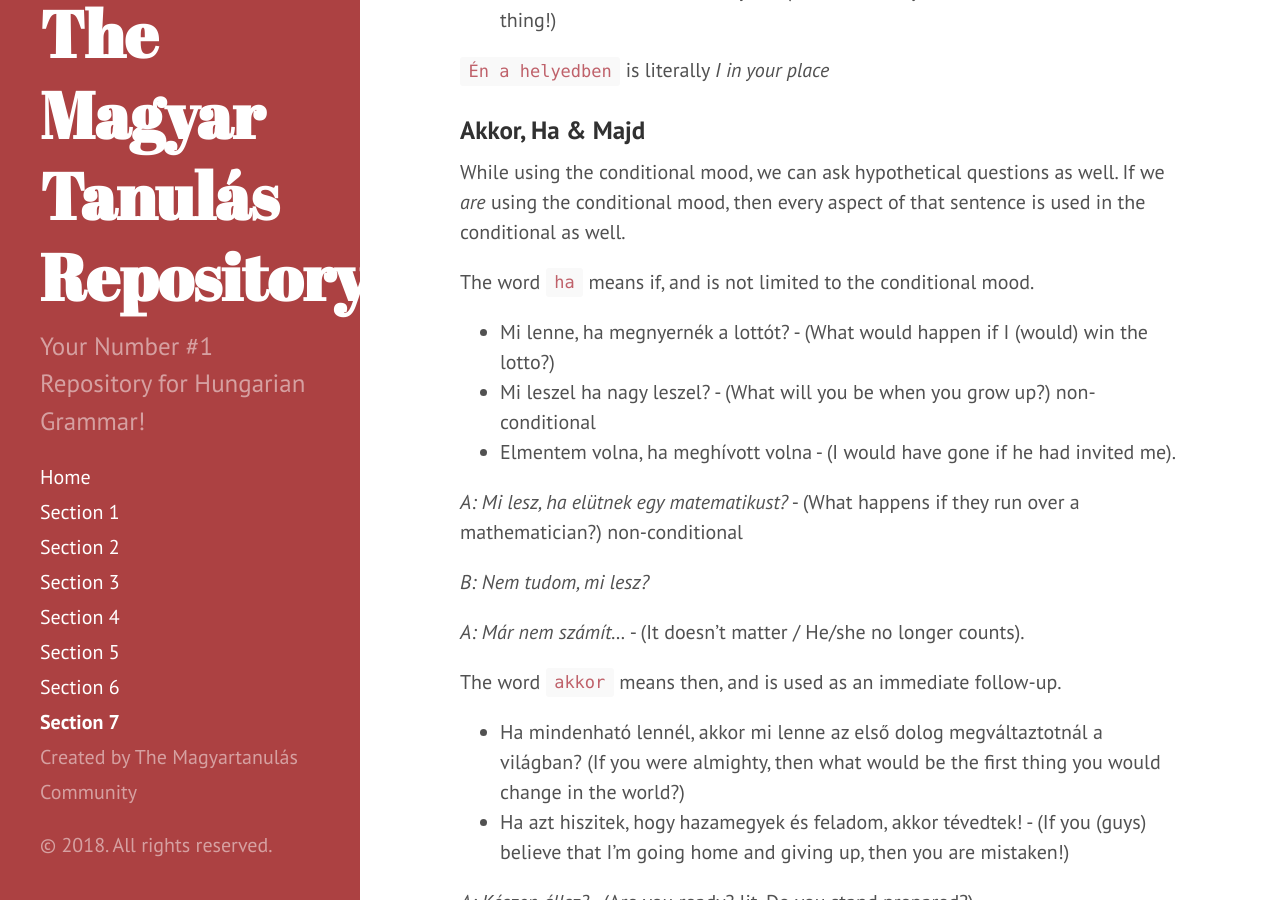
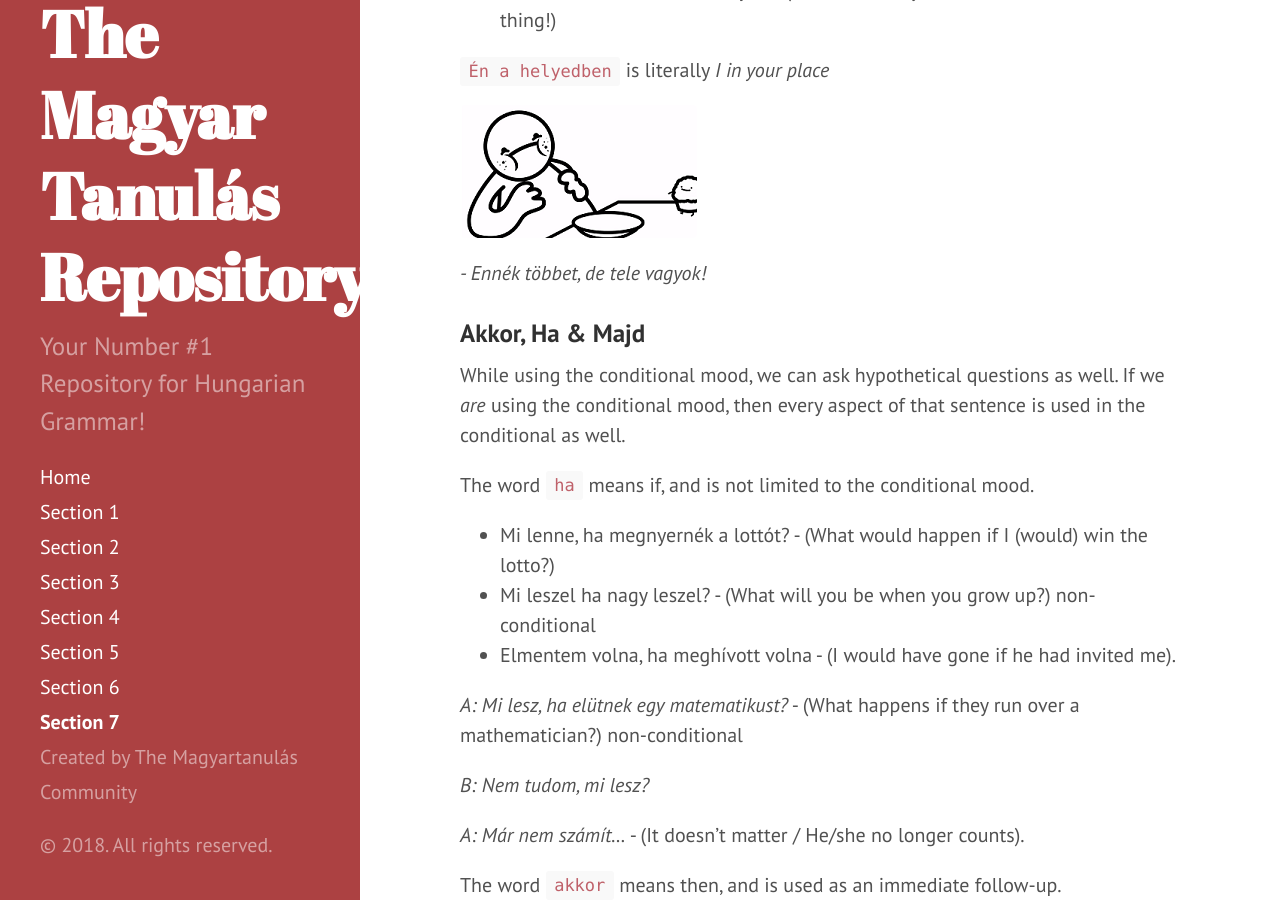
Before and after one commit to Magyartanulas/magyartanulas.github.io, a Jekyll site: the page built from Section7.md, in a window 1280 px wide and 900 px high, scrolled down 2355 px. Built offline with Jekyll 4.4.1, drawn with Linux system fonts in a browser that asks for light colours; Markdown is read by kramdown in place of the engine named in the settings.

Commit message:
Update Section7.md

```diff
--- a/Section7.md
+++ b/Section7.md
@@ -65,6 +65,10 @@ Lesz (he/she/it becomes). Remember this is an intransitive verb so it only gets
 
 `Én a helyedben` is literally *I in your place*
 
+![muffin](https://magyartanulas.github.io/public/muffin.png)
+
+*- Ennék többet, de tele vagyok!*
+
 ### Akkor, Ha & Majd
 
 While using the conditional mood, we can ask hypothetical questions as well. If we *are* using the conditional mood, then every aspect of that sentence is used in the conditional as well.
```
